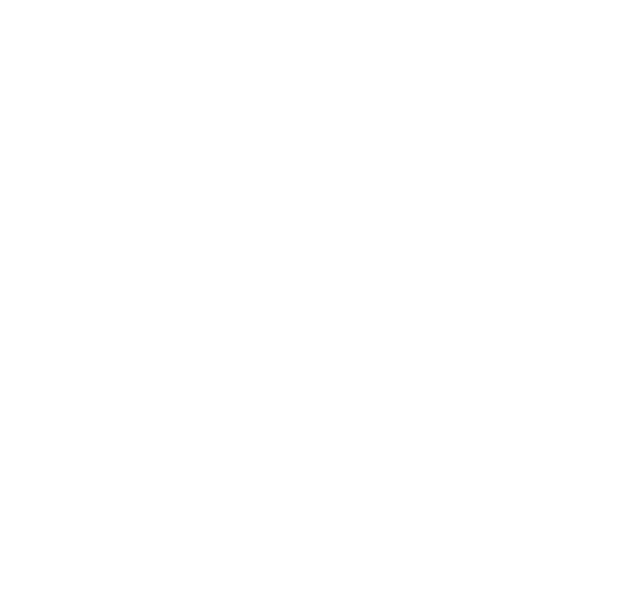
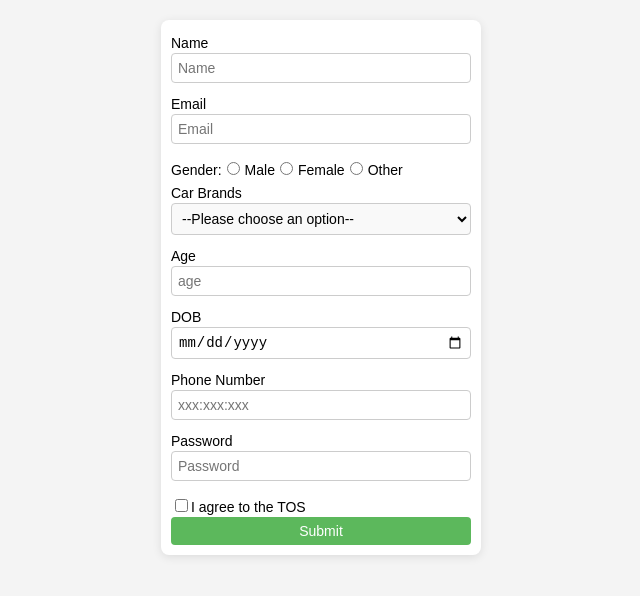
Before and after one commit to acciojob/signup-form-car-thesinghzr, a website: page main.html in a window 1280 px wide. Shown: the whole page, without its empty margins (319-959 px from the left). Drawn offline with Linux system fonts and the light colour scheme.

Commit message:
created a submission

```diff
--- a/main.html
+++ b/main.html
@@ -1,16 +1,136 @@
 <!DOCTYPE html>
+<html lang="en">
+<head>
+    <meta charset="UTF-8">
+    <meta http-equiv="X-UA-Compatible" content="IE=edge">
+    <meta name="viewport" content="width=device-width, initial-scale=1.0">
+    <title>Document</title>
+    <link rel="stylesheet" href="styles.css">
+</head>
+<style>
+    body {
+        font-family: Arial, sans-serif;
+        background-color: #f4f4f4;
+        margin: 0;
+        padding: 20px;
+    }
 
-<html>
+    form {
+        background-color: #fff;
+        padding: 10px;
+        border-radius: 8px;
+        box-shadow: 0 2px 10px rgba(0, 0, 0, 0.1);
+        max-width: 300px;
+        margin: auto;
+    }
 
-<head>
-	<link rel="stylesheet" href="styles.css">
-</head>
+    label {
+        display: block;
+        margin: 5px 0 2px;
+        font-size: 14px;
+    }
 
+    input[type="text"],
+    input[type="email"],
+    input[type="number"],
+    input[type="date"],
+    input[type="tel"],
+    input[type="password"],
+    select {
+        width: 100%;
+        padding: 6px;
+        margin-bottom: 8px;
+        border: 1px solid #ccc;
+        border-radius: 4px;
+        box-sizing: border-box;
+        font-size: 14px;
+    }
+
+    .gender-group {
+        display: inline-flex;
+        align-items: center;
+        margin-top: 5px;
+    }
+
+    input[type="radio"] {
+        margin: 0 5px;
+    }
+
+    .tos {
+        display: inline-flex;
+        align-items: center;
+        margin-top: 5px;
+    }
+
+    input[type="submit"] {
+        background-color: #5cb85c;
+        color: white;
+        border: none;
+        padding: 6px;
+        border-radius: 4px;
+        cursor: pointer;
+        width: 100%;
+        font-size: 14px;
+    }
+
+    input[type="submit"]:hover {
+        background-color: #4cae4c;
+    }
+
+    select {
+        background-color: #f9f9f9;
+    }
+</style>
 <body>
-	<!-- the entire body must be written by student -->
-    <script type="text/javascript" src="./script.js">
-</script>
+
+    <form>
+
+        <label for="name">Name</label>
+        <input type="text" id="name" placeholder="Name" required> <br>
+
+        <label for="email">Email</label>
+        <input type="email" id="email" placeholder="Email" required> <br>
+
+        <div class="gender-group">
+            <label>Gender:</label>
+            <input type="radio" id="male" name="gender" value="male" required>
+            <label for="male">Male</label>
+            <input type="radio" id="female" name="gender" value="female" required>
+            <label for="female">Female</label>
+            <input type="radio" id="other" name="gender" value="other" required>
+            <label for="other">Other</label>
+        </div><br>
+
+        <label for="car">Car Brands</label>
+        <select id="car" name="car">
+            <option value="" selected>--Please choose an option--</option>
+            <option value="A">A</option>
+            <option value="B">B</option>
+            <option value="C">C</option>
+            <option value="D">D</option>
+            <option value="E">F</option>
+        </select><br>
+
+        <label for="age">Age</label>
+        <input type="number" id="age" name="age" placeholder="age" required> <br>
+
+        <label for="dob">DOB</label>
+        <input type="date" id="dob" name="dob" required><br>
+
+        <label for="tele">Phone Number</label>
+        <input type="tel" id="tele" name="tele" placeholder="xxx:xxx:xxx"><br>
+
+        <label for="password">Password</label>
+        <input type="password" id="password" name="password" placeholder="Password" required><br>
+
+        <div class="tos">
+            <input type="checkbox" id="tos" name="tos" required>
+            <label for="tos">I agree to the TOS</label>
+        </div><br>
+
+        <input type="submit" value="Submit">
+
+    </form>
 
 </body>
-
 </html>
```
